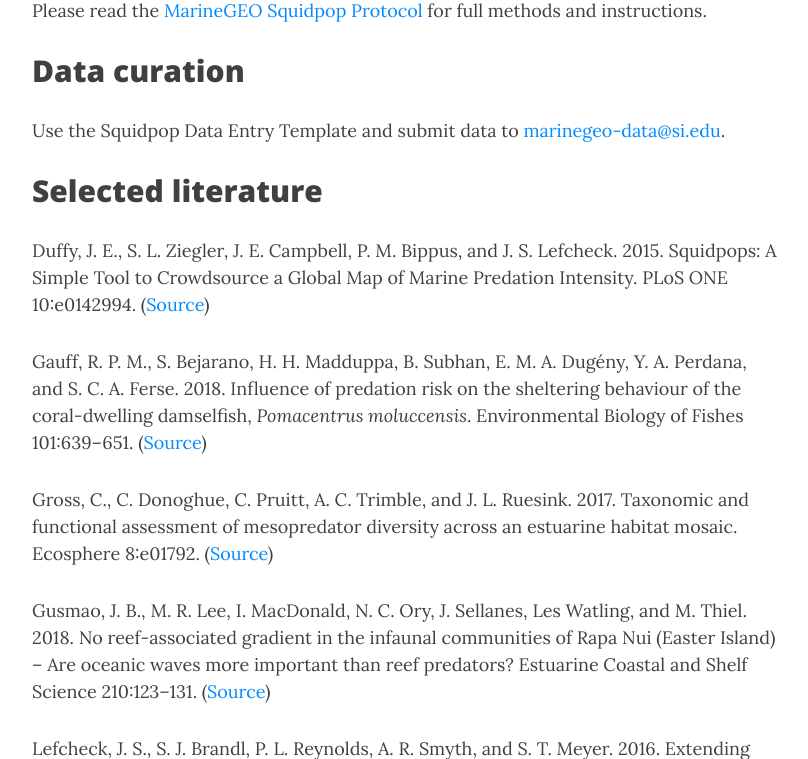
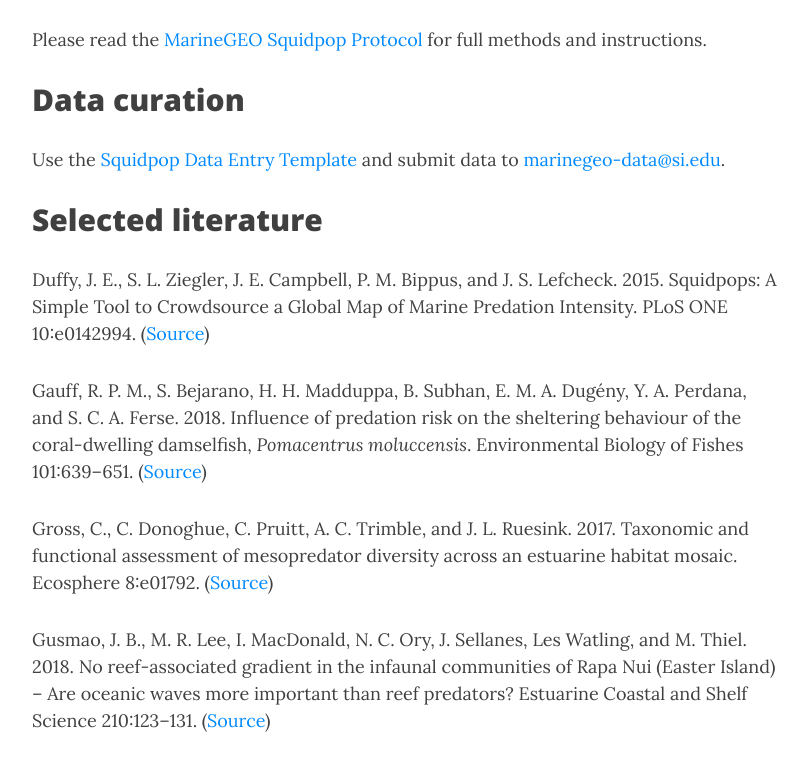
Before and after one commit to mukhamadazistholib/marinegeo.github.io, a Jekyll site: the page built from _project-modules/squidpops.md, in a window 1280 px wide and 900 px high, scrolled down 2498 px, cut to the strip 141-900 px from the top of the window. Shown: the whole strip, without its empty margins (233-1041 px from the left). Built offline with Jekyll 4.4.1, drawn with Linux system fonts in a browser that asks for light colours; nearby versions of some CDN libraries; part of the change alters nothing that is shown; some of the changed text lies outside the part shown.

Commit message:
adds squidpop data entry template

```diff
--- a/_project-modules/squidpops.md
+++ b/_project-modules/squidpops.md
@@ -9,6 +9,9 @@ links:
     icon: save_alt
   - name: Squidpop Protocol
     path: /assets/squidpops/MarineGEO_Squidpop_Protocol_V20180803.pdf
+    icon: save_alt
+  - name: Squidpop Data Entry Template
+    path: /assets/squidpops/MarineGEO_Squidpop_DataEntryTemplate_v0.0.1.xlsx
     icon: save_alt
   - name: Duffy et al. 2015 - Squidpops&#58; A Simple Tool to Crowdsource a Global Map of Marine Predation Intensity
     path: https://doi.org/10.1371/journal.pone.0142994
@@ -61,7 +64,7 @@ Please read the <a href="/assets/squidpops/MarineGEO_Squidpop_Protocol_V20180802
 
 ## Data curation
 
-Use the Squidpop Data Entry Template and submit data to <a href="mailto:marinegeo-data@si.edu">marinegeo-data@si.edu</a>.
+Use the [Squidpop Data Entry Template](/assets/squidpops/MarineGEO_Squidpop_DataEntryTemplate_v0.0.1.xlsx) and submit data to <a href="mailto:marinegeo-data@si.edu">marinegeo-data@si.edu</a>.
 
 ## Selected literature
 
```
Also changed, not shown: 1 other file.
